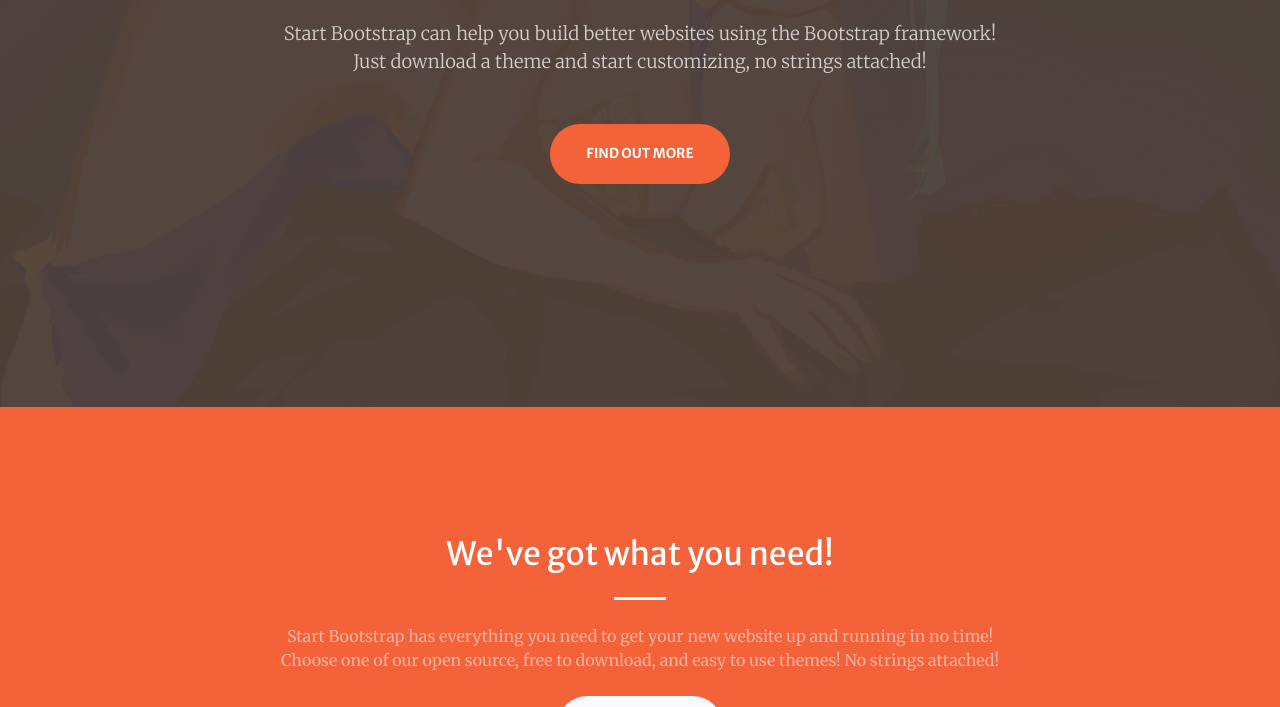
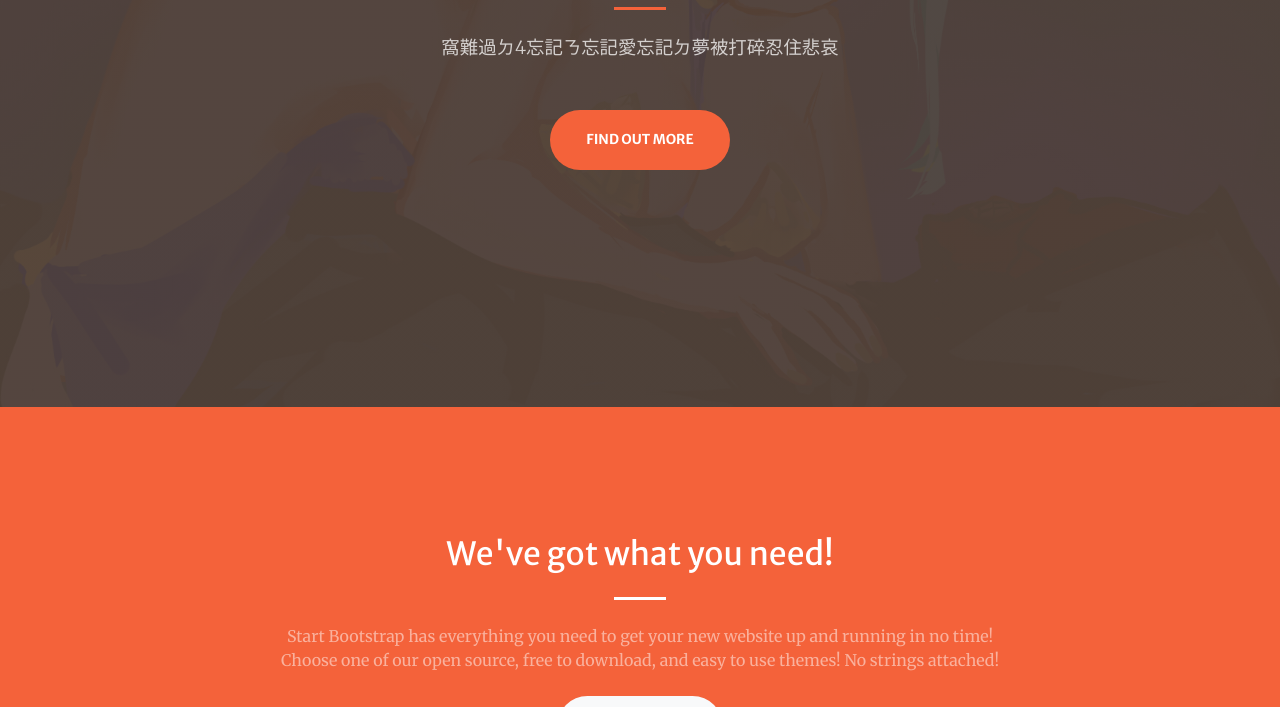
Before and after one commit to laguzfable/test, a website: page index.html in a window 1280 px wide. Shown: the part 393-1100 px from the top of the page. Drawn offline with nearby package versions, Linux system fonts and the light colour scheme.

Commit message:
Update index.html

```diff
--- a/index.html
+++ b/index.html
@@ -43,7 +43,7 @@
                         <hr class="divider my-4" />
                     </div>
                     <div class="col-lg-8 align-self-baseline">
-                        <p class="text-white-75 font-weight-light mb-5">Start Bootstrap can help you build better websites using the Bootstrap framework! Just download a theme and start customizing, no strings attached!</p>
+                        <p class="text-white-75 font-weight-light mb-5">窩難過ㄉ4忘記ㄋ忘記愛忘記ㄉ夢被打碎忍住悲哀</p>
                         <a class="btn btn-primary btn-xl js-scroll-trigger" href="#about">Find Out More</a>
                     </div>
                 </div>
```
